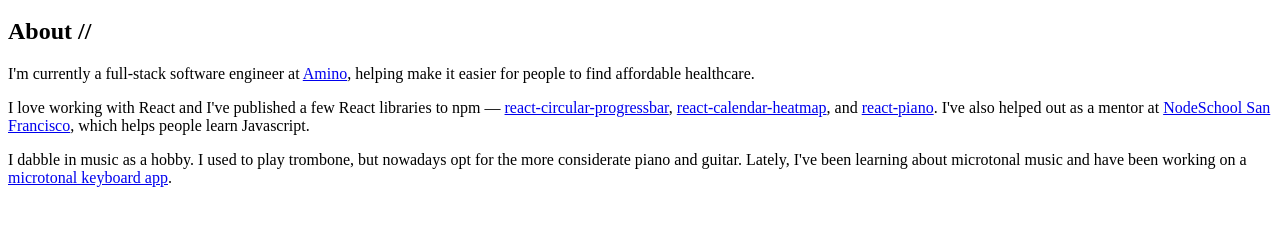
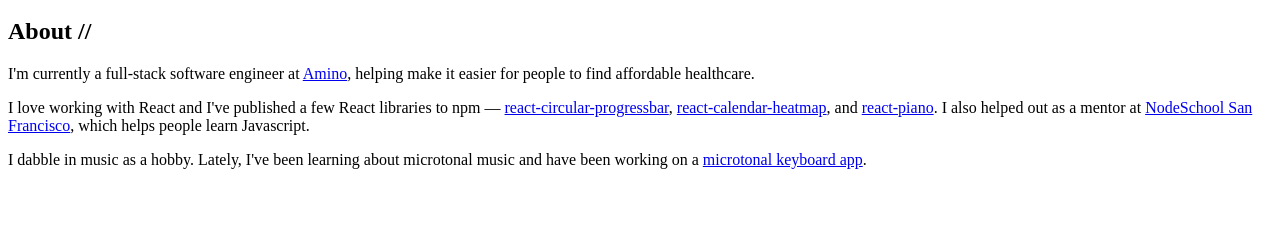
Before and after one commit to kevinsqi/kevinsqi.github.io, a Gatsby site: page /about in a window 1280 px wide. Shown: the part 46-272 px from the top of the page. Built offline with nearby package versions, Linux system fonts and the light colour scheme; Gatsby itself is replaced by a stand-in of ours.

Commit message:
tweak copy

```diff
--- a/src/pages/about.js
+++ b/src/pages/about.js
@@ -20,13 +20,12 @@ const About = () => (
             <a href="https://github.com/patientslikeme/react-calendar-heatmap">
               react-calendar-heatmap
             </a>, and <a href="https://github.com/kevinsqi/react-piano">react-piano</a>
-            . I've also helped out as a mentor at{' '}
+            . I also helped out as a mentor at{' '}
             <a href="https://nodeschool.io/sanfrancisco/">NodeSchool San Francisco</a>, which helps
             people learn Javascript.
           </p>
           <p>
-            I dabble in music as a hobby. I used to play trombone, but nowadays opt for the more
-            considerate piano and guitar. Lately, I've been learning about microtonal music and have
+            I dabble in music as a hobby. Lately, I've been learning about microtonal music and have
             been working on a{' '}
             <a href="https://github.com/kevinsqi/microharmonic">microtonal keyboard app</a>.
           </p>
--- a/src/pages/resume.js
+++ b/src/pages/resume.js
@@ -76,6 +76,11 @@ function SummarySection(props) {
 function ExperienceSection(props) {
   return (
     <div className={props.className}>
+      <Job name="Amino" position="Senior software engineer" startDate="Jan 2017" endDate="present">
+        <ul>
+          <li>Lead engineer on the HSA banking product.</li>
+        </ul>
+      </Job>
       <Job
         name="PatientsLikeMe"
         position="Senior software engineer"
```
